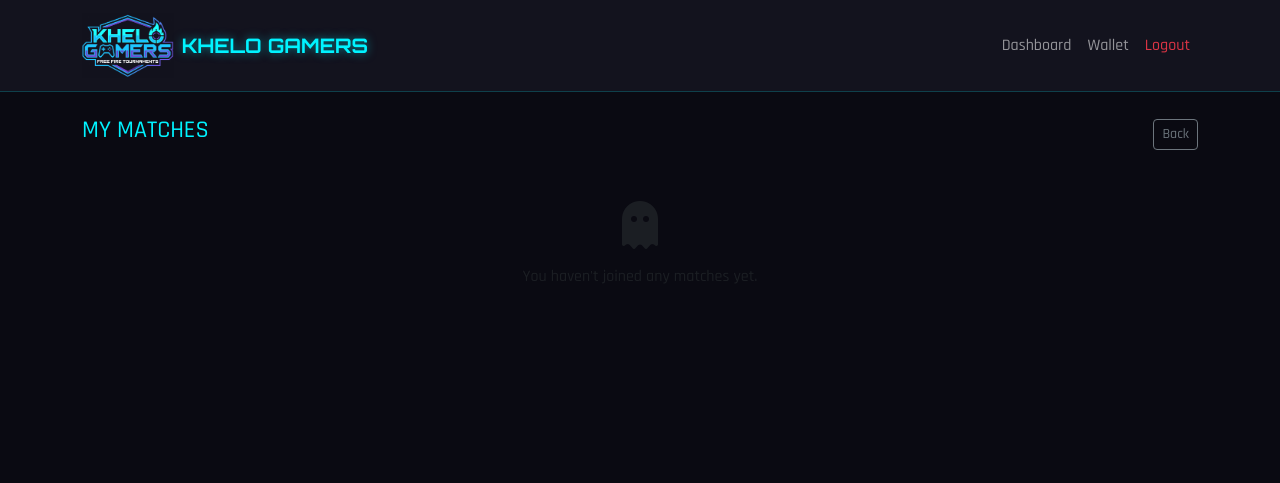
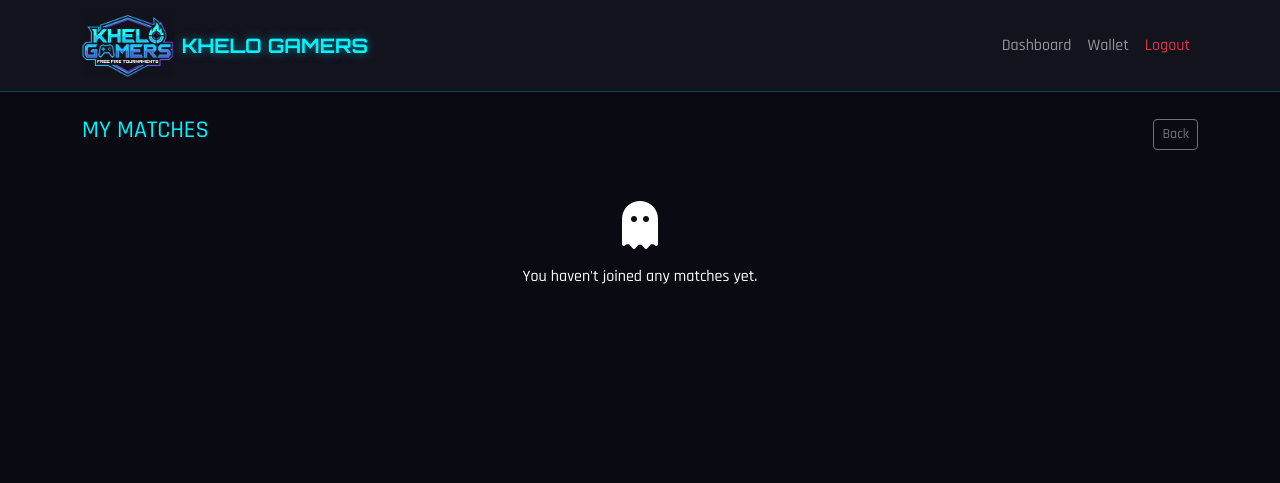
Before and after one commit to MR-CR4CK3R/kg-tour-bd, a Flask app: page /matches/joined in a window 1280 px wide. Shown: the top 483 px of the page. Run offline with Flask 3, Linux system fonts and the light colour scheme; the visitor is signed in with stand-in values (Sample User, id 1); data that the repository does not hold is empty.

Commit message:
Add files via upload

```diff
--- a/templates/matches/brmatches.html
+++ b/templates/matches/brmatches.html
@@ -14,7 +14,7 @@
                 <span class="text-neon fw-bold">Entry: ৳ {{ m.fee }}</span>
             </div>
             <h5 class="card-title text-white">Map: {{ m.map }}</h5>
-            <div class="row text-muted small mb-3">
+            <div class="row text-white small mb-3">
                 <div class="col-6"><i class="fas fa-clock"></i> {{ m.time }}</div>
                 <div class="col-6 text-end"><i class="fas fa-users"></i> {{ m.limit }} Slots</div>
                 <div class="col-12 mt-1"><i class="fas fa-skull"></i> Per Kill: ৳ {{ m.per_kill }}</div>
@@ -31,7 +31,7 @@
     </div>
     {% endfor %}
 {% else %}
-    <div class="text-center mt-5 text-muted">
+    <div class="text-center mt-5 text-white">
         <i class="fas fa-ghost fa-3x mb-3"></i>
         <p>No BR matches available right now.</p>
     </div>
--- a/templates/matches/csmatches.html
+++ b/templates/matches/csmatches.html
@@ -14,7 +14,7 @@
                 <span class="text-neon fw-bold">Entry: ৳ {{ m.fee }}</span>
             </div>
             <h5 class="card-title text-white">Map: {{ m.map }}</h5>
-            <div class="row text-muted small mb-3">
+            <div class="row text-white small mb-3">
                 <div class="col-6"><i class="fas fa-clock"></i> {{ m.time }}</div>
                 <div class="col-6 text-end"><i class="fas fa-users"></i> {{ m.limit }} Slots</div>
                 <div class="col-12 mt-1"><i class="fas fa-skull"></i> Per Kill: ৳ {{ m.per_kill }}</div>
@@ -31,7 +31,7 @@
     </div>
     {% endfor %}
 {% else %}
-    <div class="text-center mt-5 text-muted">
+    <div class="text-center mt-5 text-white">
         <i class="fas fa-gamepad fa-3x mb-3"></i>
         <p>No CS matches available right now.</p>
     </div>
--- a/templates/matches/joinmatch.html
+++ b/templates/matches/joinmatch.html
@@ -18,7 +18,7 @@
         {% set max_p = team_map.get(match.team_type, 1) %}
 
         <div class="mb-4">
-            <label class="form-label text-muted">Select Number of Players</label>
+            <label class="form-label text-white">Select Number of Players</label>
             <select name="player_count" id="player_count" class="form-select bg-dark text-white border-secondary" onchange="updateFields()">
                 {% for i in range(1, max_p + 1) %}
                     <option value="{{ i }}">{{ i }} Player(s) - ৳ {{ match.fee * i }}</option>
--- a/templates/matches/myjoinedmatch.html
+++ b/templates/matches/myjoinedmatch.html
@@ -13,11 +13,11 @@
                 <span class="badge {% if m.status == 'matching' %}bg-success{% elif m.status == 'completed' %}bg-secondary{% else %}bg-info{% endif %}">
                     {{ m.status | upper }}
                 </span>
-                <small class="text-muted">ID: {{ mid }}</small>
+                <small class="text-white">ID: {{ mid }}</small>
             </div>
 
             <h5 class="text-white">{{ m.type }} - {{ m.team_type }} ({{ m.map }})</h5>
-            <p class="small text-muted mb-3"><i class="fas fa-clock"></i> {{ m.time }}</p>
+            <p class="small text-white mb-3"><i class="fas fa-clock"></i> {{ m.time }}</p>
 
             <div class="bg-dark rounded p-2 mb-3 border border-secondary">
                 <h6 class="text-neon-p small mb-2"><i class="fas fa-users"></i> MY TEAM</h6>
@@ -37,7 +37,7 @@
                             {% for plr in p.players %}
                             <li class="d-flex justify-content-between border-bottom border-secondary py-1">
                                 <span>{{ plr.game_name }}</span>
-                                <span class="text-muted">{{ plr.game_uid }}</span>
+                                <span class="text-white">{{ plr.game_uid }}</span>
                             </li>
                             {% endfor %}
                             {% set ns.found = false %} {# লুপ ব্রেক করার জন্য #}
@@ -52,7 +52,7 @@
                     <div><strong>ID:</strong> <span class="user-select-all">{{ m.room_id }}</span></div>
                     <div><strong>PASS:</strong> <span class="user-select-all">{{ m.room_pass }}</span></div>
                 </div>
-                <small class="text-muted mt-1 text-center d-block">Click text to copy</small>
+                <small class="text-white mt-1 text-center d-block">Click text to copy</small>
             </div>
             {% else %}
             <div class="alert alert-secondary p-2 small mb-0 text-center">
@@ -63,7 +63,7 @@
     </div>
     {% endfor %}
 {% else %}
-    <div class="text-center mt-5 text-muted">
+    <div class="text-center mt-5 text-white">
         <i class="fas fa-ghost fa-3x mb-3"></i>
         <p>You haven't joined any matches yet.</p>
     </div>
```
